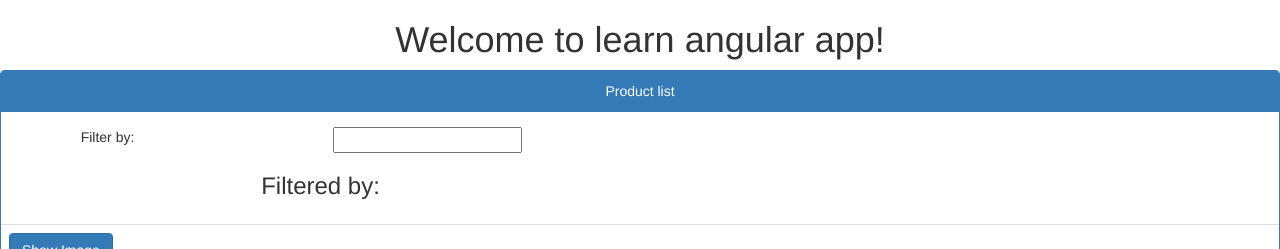
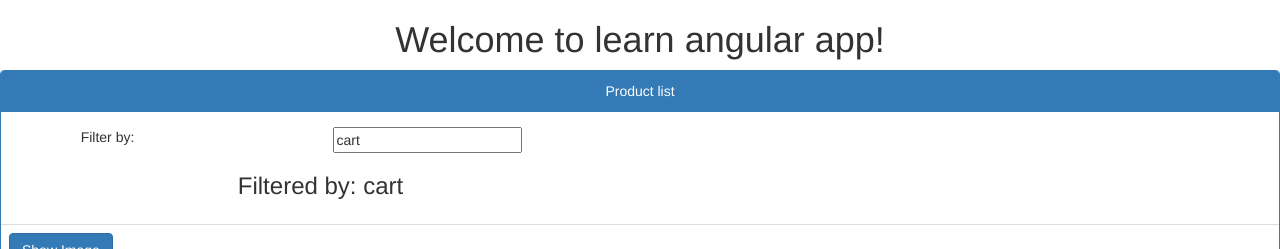
Before and after one commit to devmonte/learn-angular, an Angular app: page / in a window 1280 px wide. Shown: the top 249 px of the page. Built offline with nearby package versions, Linux system fonts and the light colour scheme.

Commit message:
Add first two-way binding for searching type

```diff
--- a/src/app/app.module.ts
+++ b/src/app/app.module.ts
@@ -1,6 +1,6 @@
 import { BrowserModule } from '@angular/platform-browser';
 import { NgModule } from '@angular/core';
-
+import { FormsModule } from '@angular/forms';
 
 import { AppComponent } from './app.component';
 import { ProductListComponent } from './products/product-list.component';
@@ -12,7 +12,8 @@
     ProductListComponent
   ],
   imports: [
-    BrowserModule
+    BrowserModule,
+    FormsModule
   ],
   providers: [],
   bootstrap: [AppComponent]
--- a/src/app/products/product-list.component.html
+++ b/src/app/products/product-list.component.html
@@ -6,12 +6,13 @@
         <div class="row">
             <div class="col-md-2">Filter by:</div>
             <div class="col-md-4">
-                <input type="text" />
+                <input type="text"
+                [(ngModel)] = 'listFilter'/>
             </div>
         </div>
         <div class="row">
             <div class="col-md-6">
-                <h3>Filtered by: </h3>
+                <h3>Filtered by: {{listFilter}} </h3>
             </div>
         </div>
     </div>
--- a/src/app/products/product-list.component.ts
+++ b/src/app/products/product-list.component.ts
@@ -10,6 +10,7 @@
     imageWidth: number = 50;
     imageMargin: number = 2;
     showImage: boolean = false;
+    listFilter: string = 'cart';
     products: any[] = [
         {
             // tslint:disable:quotemark
```
